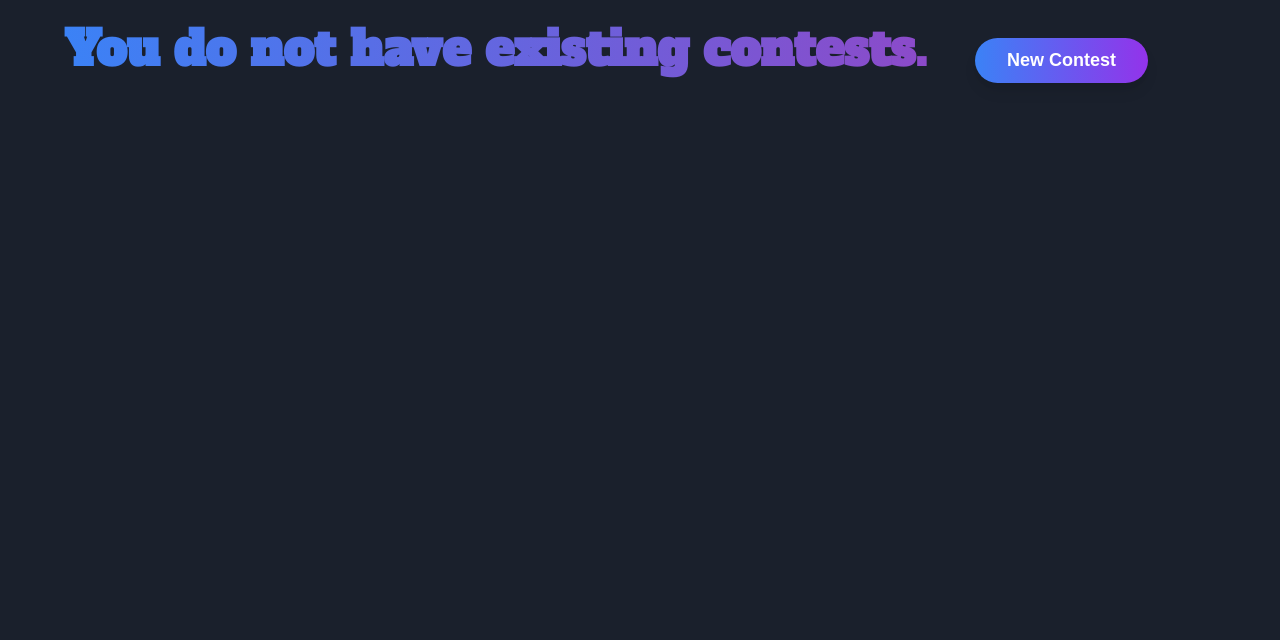
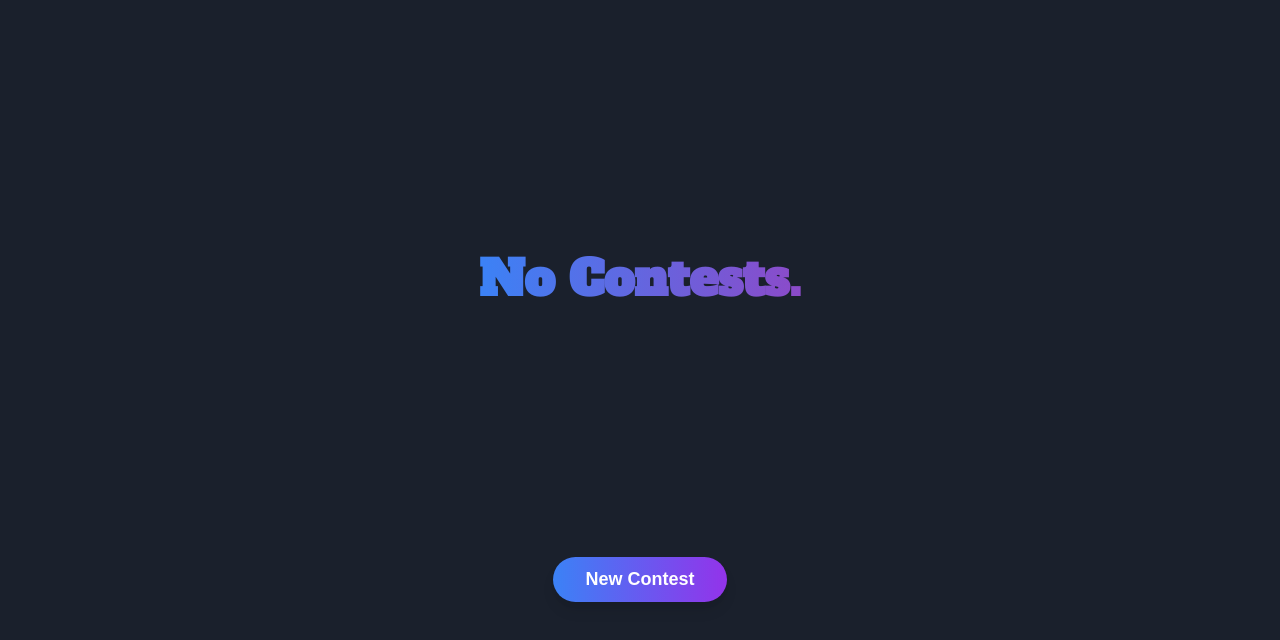
Before and after one commit to rafaelakiyoshi/randamu, a React (Vite) app: page / in a window 1280 px wide. Shown: the top 640 px of the page. Built offline with nearby package versions, Linux system fonts and the light colour scheme; a web font is replaced by a local one.

Commit message:
feat: improvements

```diff
--- a/src/pages/CreateContestPage.tsx
+++ b/src/pages/CreateContestPage.tsx
@@ -68,7 +68,7 @@ const CreateContestPage: React.FC = () => {
           </span>
           <Title>CONTEST</Title>
         </div>
-        <div style={{ height: "85vh", padding: "2rem", overflow: "auto" }}>
+        <div style={{ height: "83vh", padding: "2rem", overflow: "auto" }}>
           <input
             type="text"
             placeholder="Contest title"
@@ -126,7 +126,7 @@ const CreateContestPage: React.FC = () => {
             position: "absolute",
             right: "2rem",
             left: "2rem",
-            bottom: "1rem",
+            bottom: "2rem",
           }}
         >
           CREATE
--- a/src/pages/EditContestPage.tsx
+++ b/src/pages/EditContestPage.tsx
@@ -78,7 +78,7 @@ const EditContestPage: React.FC = () => {
           </span>
           <Title>CONTEST</Title>
         </div>
-        <div style={{ height: "85vh", padding: "2rem", overflow: "auto" }}>
+        <div style={{ height: "83vh", padding: "2rem", overflow: "auto" }}>
           <input
             type="text"
             placeholder="Contest title"
@@ -136,7 +136,7 @@ const EditContestPage: React.FC = () => {
             position: "absolute",
             right: "2rem",
             left: "2rem",
-            bottom: "1rem",
+            bottom: "2rem",
           }}
         >
           SAVE
--- a/src/pages/HomePage.tsx
+++ b/src/pages/HomePage.tsx
@@ -31,14 +31,24 @@ const HomePage: React.FC = () => {
 
   if (Object.keys(contests).length === 0) {
     return (
-      <Container>
-        <Title style={{ margin: "1em" }}>
-          You do not have existing contests.
+      <div
+        style={{
+          textAlign: "center",
+          height: "100vh",
+          display: "flex",
+          flexDirection: "column",
+          alignContent: "center",
+          alignItems: "center",
+          justifyContent: "space-evenly",
+        }}
+      >
+        <Title style={{ margin: "1em", textAlign: "center" }}>
+          No Contests.
         </Title>
         <Button onClick={onClick} disabled={false} loading={false}>
           New Contest
         </Button>
-      </Container>
+      </div>
     );
   }
 
--- a/vite.config.ts
+++ b/vite.config.ts
@@ -1,41 +1,41 @@
-import { defineConfig } from 'vite'
-import react from '@vitejs/plugin-react'
-import { VitePWA } from 'vite-plugin-pwa'
+import { defineConfig } from "vite";
+import react from "@vitejs/plugin-react";
+import { VitePWA } from "vite-plugin-pwa";
 
 export default defineConfig({
   plugins: [
     react(),
     VitePWA({
-      registerType: 'autoUpdate',
-      includeAssets: ['favicon.svg', 'robots.txt', 'apple-touch-icon.png'],
+      registerType: "autoUpdate",
+      includeAssets: ["favicon.svg", "robots.txt", "apple-touch-icon.png"],
       manifest: {
-        name: 'Randamu',
-        short_name: 'Randamu',
-        description: 'The life decider!',
-        theme_color: '#1e40af',
-        background_color: '#000000',
-        display: 'standalone',
-        scope: '/',
-        start_url: '/',
+        name: "Randamu",
+        short_name: "Randamu",
+        description: "The life decider!",
+        theme_color: "#1a202c",
+        background_color: "#000000",
+        display: "standalone",
+        scope: "/",
+        start_url: "/",
         icons: [
           {
-            src: '/pwa-192x192.png',
-            sizes: '192x192',
-            type: 'image/png'
+            src: "/pwa-192x192.png",
+            sizes: "192x192",
+            type: "image/png",
           },
           {
-            src: '/pwa-512x512.png',
-            sizes: '512x512',
-            type: 'image/png'
+            src: "/pwa-512x512.png",
+            sizes: "512x512",
+            type: "image/png",
           },
           {
-            src: '/pwa-512x512.png',
-            sizes: '512x512',
-            type: 'image/png',
-            purpose: 'any maskable'
-          }
-        ]
-      }
-    })
-  ]
-})
+            src: "/pwa-512x512.png",
+            sizes: "512x512",
+            type: "image/png",
+            purpose: "any maskable",
+          },
+        ],
+      },
+    }),
+  ],
+});
```
